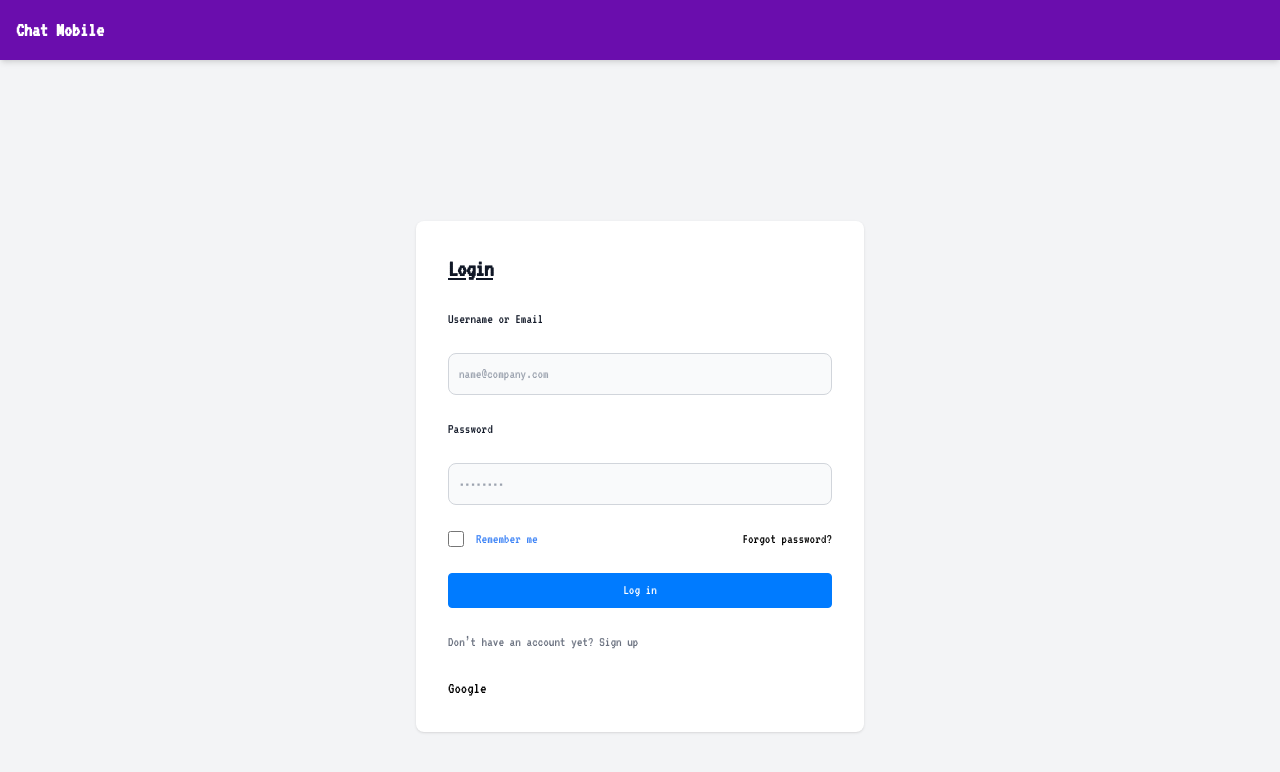
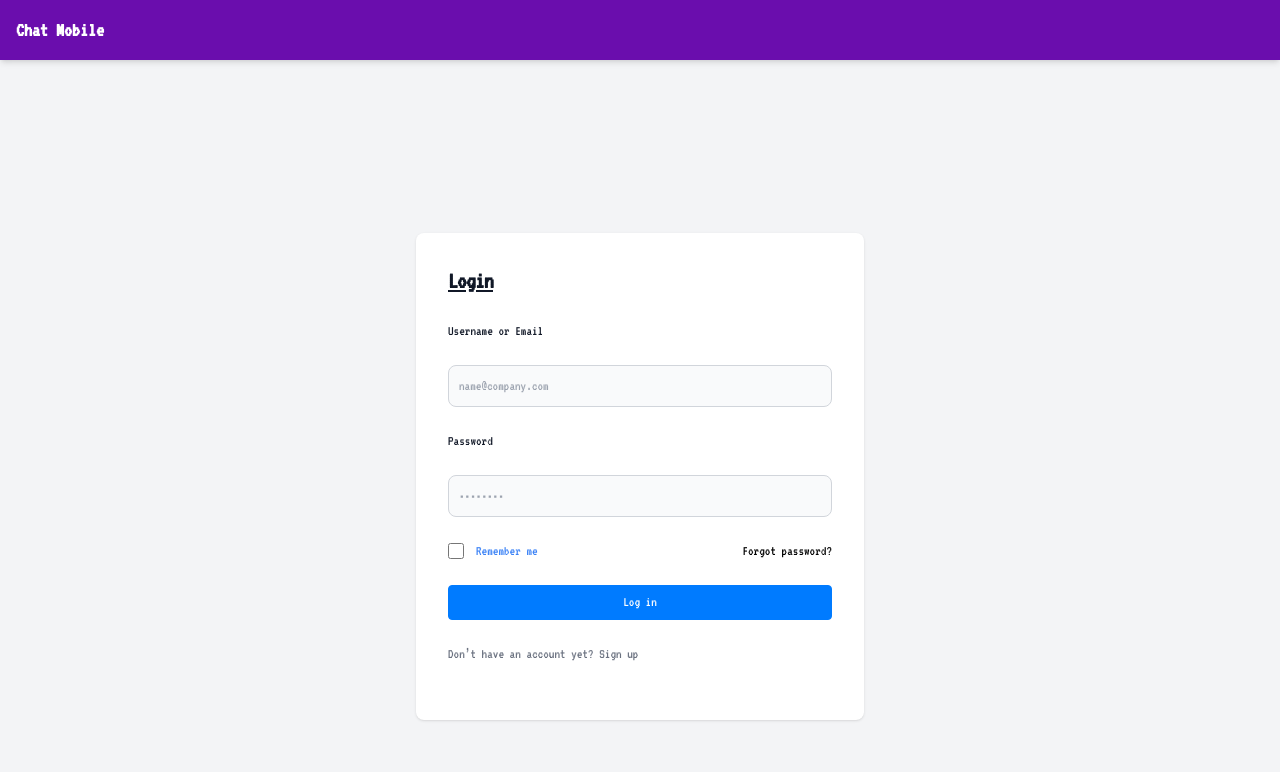
Before and after one commit to RanpoE/chatbot-ui, a React (Create React App) app: page / in a window 1280 px wide. Shown: the top 772 px of the page. Built offline with nearby package versions, Linux system fonts and the light colour scheme; no server answers.

Commit message:
Rm google login

```diff
--- a/src/pages/Login.jsx
+++ b/src/pages/Login.jsx
@@ -102,7 +102,7 @@ const Login = () => {
                         </p>
                     </form>
                     <section>
-                        <button onClick={googleLogin} className='text-black'>Google</button>
+                        {/* <button onClick={googleLogin} className='text-black'>Google</button> */}
                     </section>
                 </div>
             </div>
```
